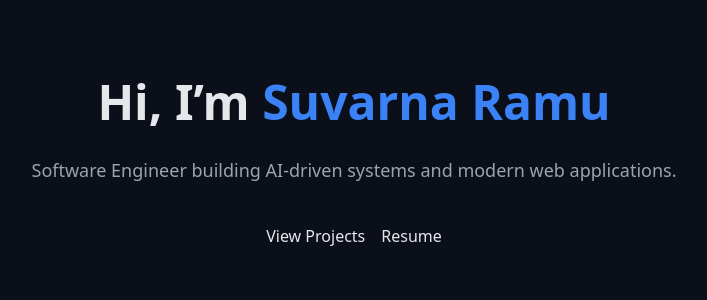
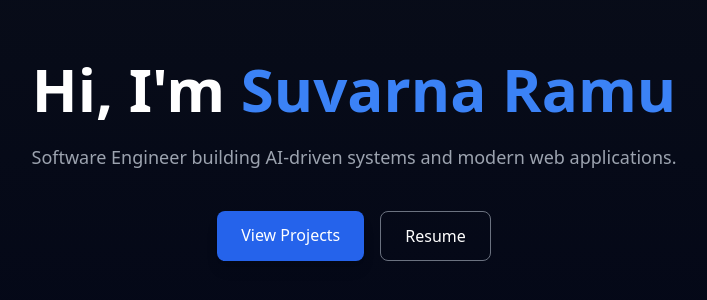
Before and after one commit to SuvarnaAdityan/Suvarna-Portfolio, a Next.js app: page / in a window 1280 px wide. Shown: the part 288-588 px from the top of the page, without its empty margins (286-993 px from the left). Built offline with nearby package versions, Linux system fonts and the light colour scheme.

Commit message:
fix homepage routing and UI

```diff
--- a/app/page.js
+++ b/app/page.js
@@ -1,33 +1,48 @@
 "use client";
+
+import Link from "next/link";
 
 export default function Home() {
   return (
-    <main className="min-h-screen flex items-center justify-center px-6 pt-24">
+    <main className="min-h-screen flex items-center justify-center px-6 pt-24 bg-gradient-to-b from-[#0b0f19] to-[#020617] text-white">
 
       <div className="text-center max-w-2xl">
 
-        <h1 className="text-5xl font-bold leading-tight">
-          Hi, I’m <span className="text-blue-500">Suvarna Ramu</span>
+        {/* Heading */}
+        <h1 className="text-5xl md:text-6xl font-bold leading-tight">
+          Hi, I'm{" "}
+          <span className="text-blue-500">Suvarna Ramu</span>
         </h1>
 
+        {/* Subtitle */}
         <p className="mt-6 text-lg text-gray-400">
           Software Engineer building AI-driven systems and modern web applications.
         </p>
 
-        <div className="mt-10 flex justify-center gap-4">
+        {/* Buttons */}
+        <div className="mt-10 flex justify-center gap-4 flex-wrap">
 
-          <a href="/projects" className="btn-primary">
+          {/* Projects Button */}
+          <Link
+            href="/projects"
+            className="px-6 py-3 bg-blue-600 hover:bg-blue-700 transition rounded-lg font-medium shadow-lg"
+          >
             View Projects
-          </a>
+          </Link>
 
-          <a href="/SUVARNA RAMU RESUME.pdf" target="_blank" className="btn-outline">
+          {/* Resume Button */}
+          <a
+            href="/SUVARNA RAMU RESUME.pdf"
+            target="_blank"
+            rel="noopener noreferrer"
+            className="px-6 py-3 border border-gray-500 hover:border-white transition rounded-lg font-medium"
+          >
             Resume
           </a>
 
         </div>
 
       </div>
-
     </main>
   );
 }
```
